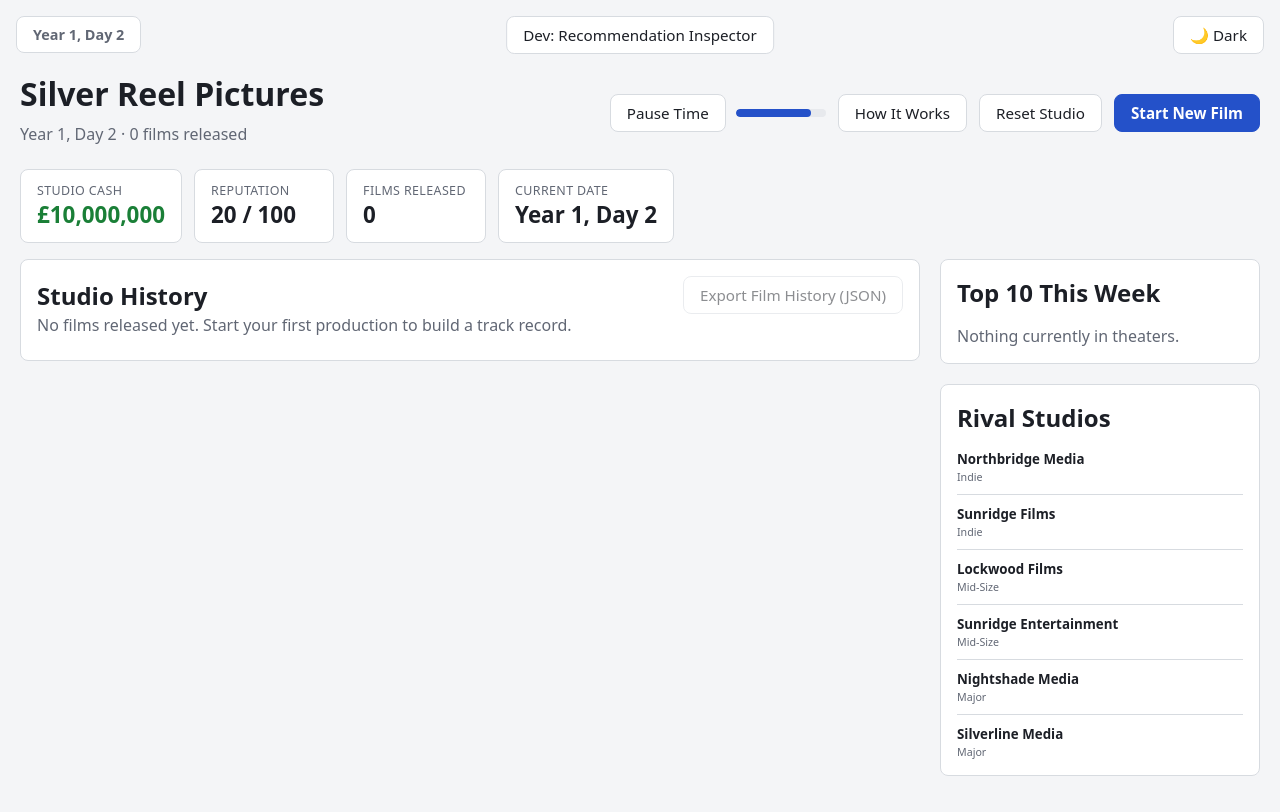
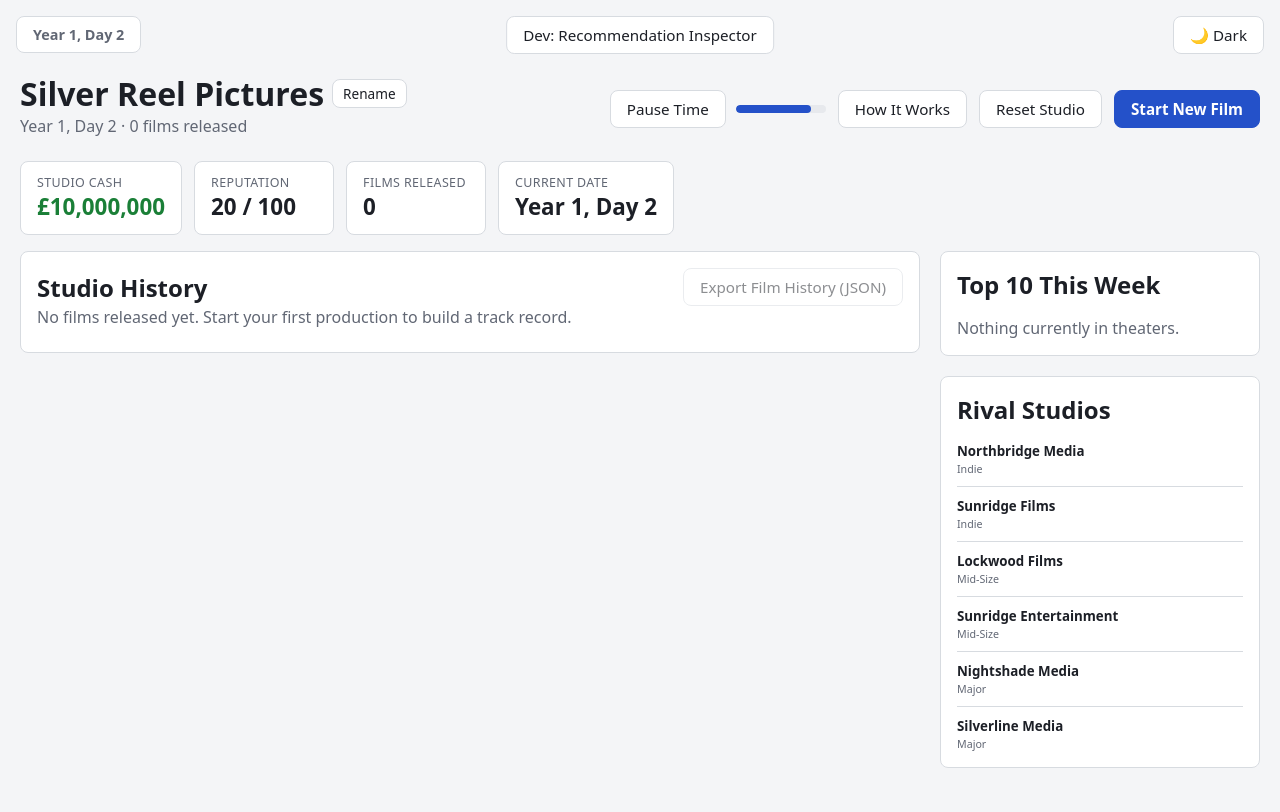
Before and after one commit to Muscles4817/HollywoodPictures, a React (Vite) app: page / in a window 1280 px wide. Shown: the top 812 px of the page. Built offline with nearby package versions, Linux system fonts and the light colour scheme.

Commit message:
Let the player rename their studio from the Dashboard
Adds an inline edit next to the studio name heading (Rename -> text
field -> Save/Cancel), dispatching the existing RENAME_STUDIO action.

```diff
--- a/src/components/Dashboard.tsx
+++ b/src/components/Dashboard.tsx
@@ -27,10 +27,23 @@ export function Dashboard({ paused, onTogglePause, tickNonce }: DashboardProps)
   const [showGuide, setShowGuide] = useState(false);
   const [selectedFilm, setSelectedFilm] = useState<Film | null>(null);
   const [showResetPicker, setShowResetPicker] = useState(false);
+  const [editingName, setEditingName] = useState(false);
+  const [nameDraft, setNameDraft] = useState(studio.name);
   // Which running-film panels are collapsed - plain UI state, not persisted,
   // same as everything else in this component that's about how the
   // Dashboard looks rather than the game itself.
   const [collapsedFilmIds, setCollapsedFilmIds] = useState<Set<string>>(new Set());
+
+  function startEditingName() {
+    setNameDraft(studio.name);
+    setEditingName(true);
+  }
+
+  function commitNameEdit() {
+    const trimmed = nameDraft.trim();
+    if (trimmed) dispatch({ type: 'RENAME_STUDIO', name: trimmed });
+    setEditingName(false);
+  }
 
   function toggleCollapsed(filmId: string) {
     setCollapsedFilmIds((prev) => {
@@ -67,7 +80,28 @@ export function Dashboard({ paused, onTogglePause, tickNonce }: DashboardProps)
 
       <div className="row-between">
         <div>
-          <h1>{studio.name}</h1>
+          {editingName ? (
+            <div className="row" style={{ gap: 8, alignItems: 'center' }}>
+              <input
+                type="text"
+                value={nameDraft}
+                onChange={(e) => setNameDraft(e.target.value)}
+                onKeyDown={(e) => {
+                  if (e.key === 'Enter') commitNameEdit();
+                  if (e.key === 'Escape') setEditingName(false);
+                }}
+                autoFocus
+                style={{ fontSize: '1.5em', fontWeight: 700, maxWidth: 360 }}
+              />
+              <Button className="btn-sm" variant="primary" onClick={commitNameEdit}>Save</Button>
+              <Button className="btn-sm" onClick={() => setEditingName(false)}>Cancel</Button>
+            </div>
+          ) : (
+            <div className="row" style={{ gap: 8, alignItems: 'center' }}>
+              <h1 style={{ margin: 0 }}>{studio.name}</h1>
+              <Button className="btn-sm" onClick={startEditingName}>Rename</Button>
+            </div>
+          )}
           <p>{formatGameDate(studio.totalDays)} &middot; {studio.filmsReleased.length} film{studio.filmsReleased.length === 1 ? '' : 's'} released</p>
         </div>
         <div className="row">
```
